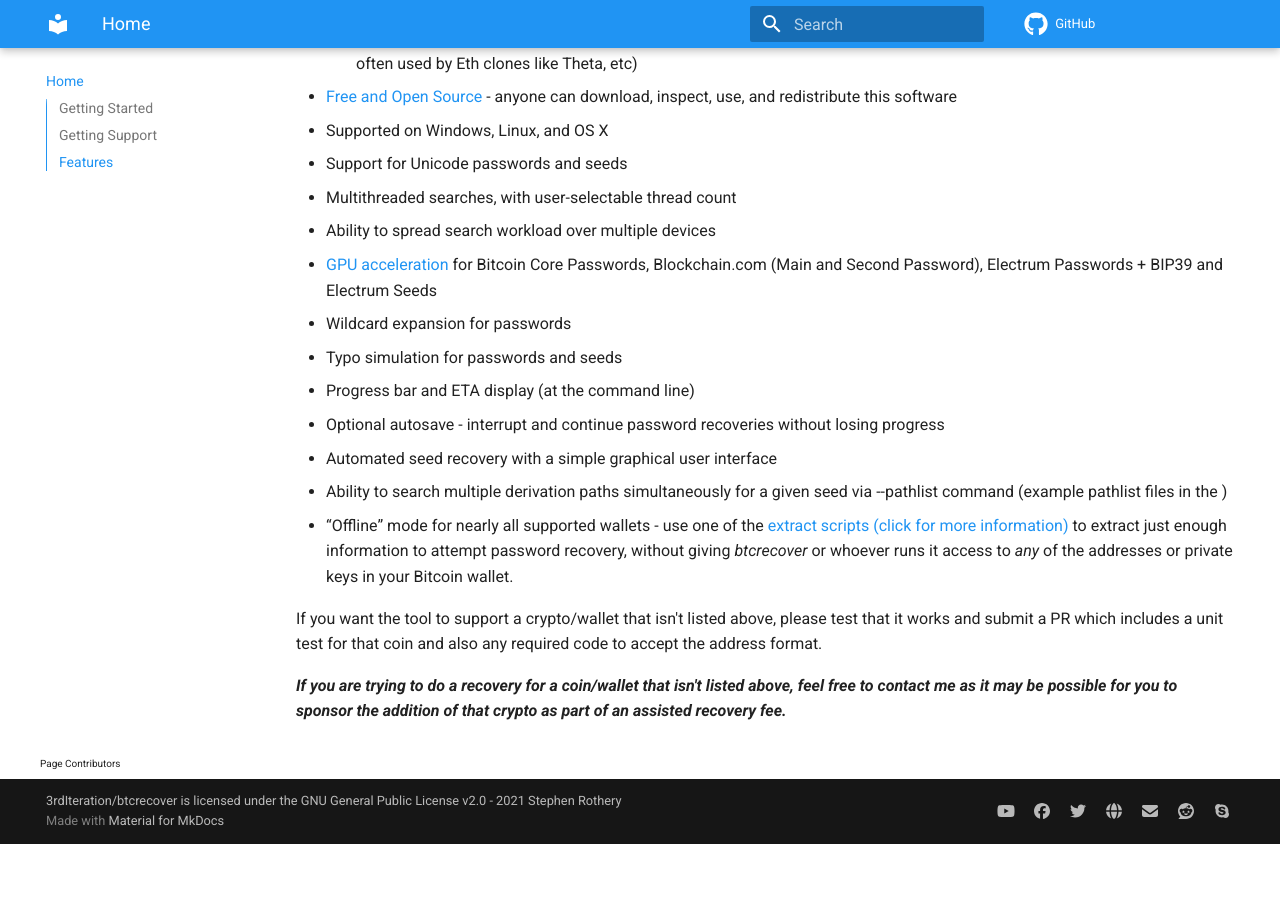
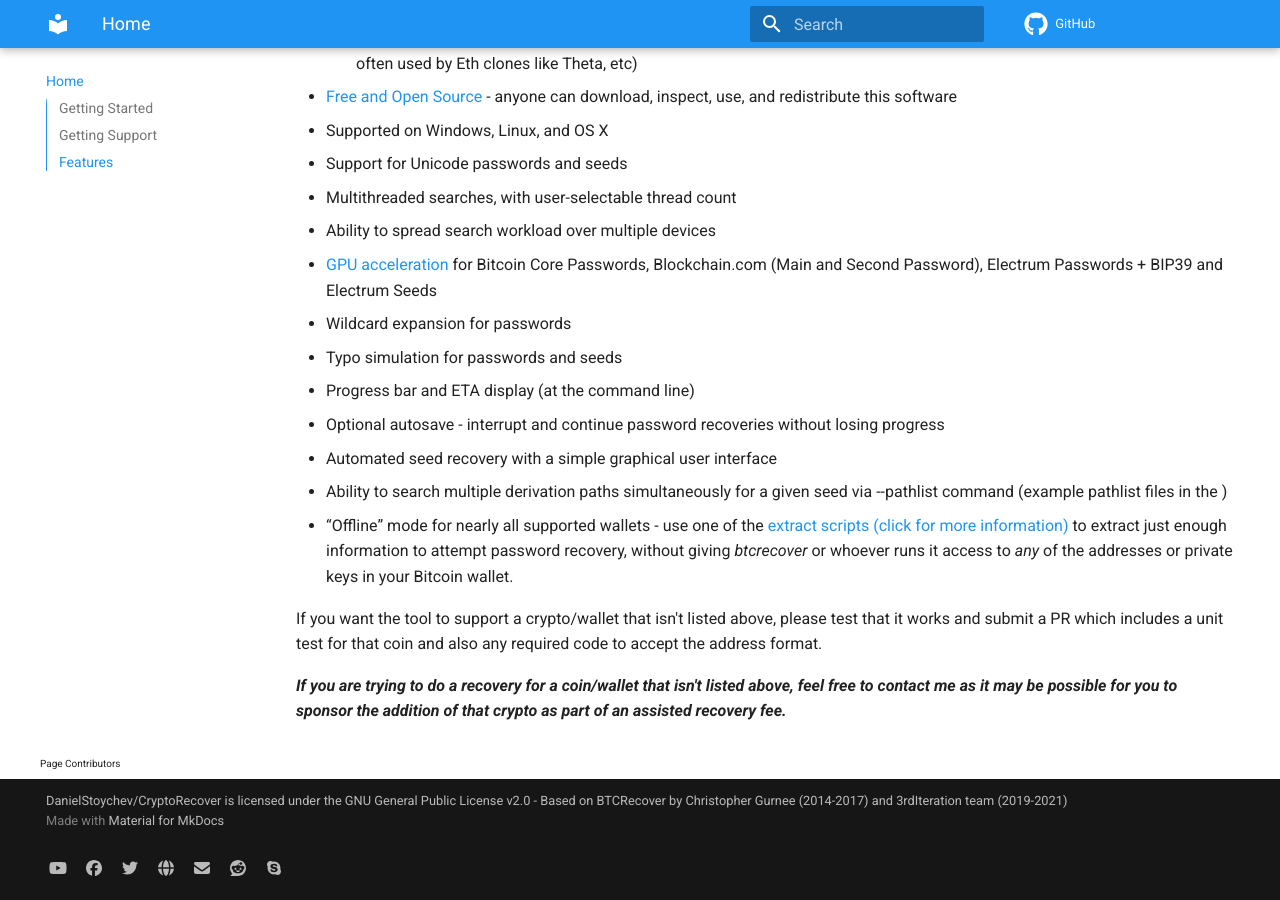
Before and after one commit to DanielStoychev/CryptoRecover, an MkDocs documentation site: the page built from docs/index.md, in a window 1280 px wide and 900 px high, scrolled down 4133 px. Built offline with MkDocs 1.6.1 and Material for MkDocs 9.7.7, drawn with Linux system fonts in a browser that asks for light colours; comment, search, counter and statistics services are not loaded; before the commit the page ends 4977 px from its top, so only the background shows below that.

Commit message:
Final cleanup: Update mkdocs.yml and seedrecover.py references
- mkdocs.yml: Update copyright and git-committers repository to DanielStoychev/CryptoRecover
- seedrecover.py: Enhanced version info to include BTCRecover 2.0.0-Stoychev (2025)

All GitHub repository links now correctly point to our repository while preserving proper attribution to original authors.

```diff
--- a/mkdocs.yml
+++ b/mkdocs.yml
@@ -4,7 +4,7 @@
 site_author: Stephen Rothery
 repo_url: https://github.com/DanielStoychev/CryptoRecover
 edit_uri: ""
-copyright: 3rdIteration/btcrecover is licensed under the GNU General Public License v2.0 - 2021 Stephen Rothery
+copyright: DanielStoychev/CryptoRecover is licensed under the GNU General Public License v2.0 - Based on BTCRecover by Christopher Gurnee (2014-2017) and 3rdIteration team (2019-2021)
 
 theme:
     name: material
@@ -64,7 +64,7 @@
     - autolinks
     - include-markdown
     - git-committers:
-        repository: 3rdIteration/btcrecover
+        repository: DanielStoychev/CryptoRecover
         branch: master
         token: !!python/object/apply:os.getenv ["MKDOCS_GIT_COMMITTERS_APIKEY"]
 
--- a/seedrecover.py
+++ b/seedrecover.py
@@ -47,7 +47,7 @@
             print("Original BTCRecover by Christopher Gurnee (2014-2017):")
             print("BTC: 3Au8ZodNHPei7MQiSVAWb7NB2yqsb48GW4")
             print()
-            print("Enhanced by 3rdIteration team (2019-2021):")
+            print("Enhanced by 3rdIteration team (2019-2021) and BTCRecover 2.0.0-Stoychev (2025)")
             print("Project: https://github.com/DanielStoychev/CryptoRecover")
 
             print()
```
